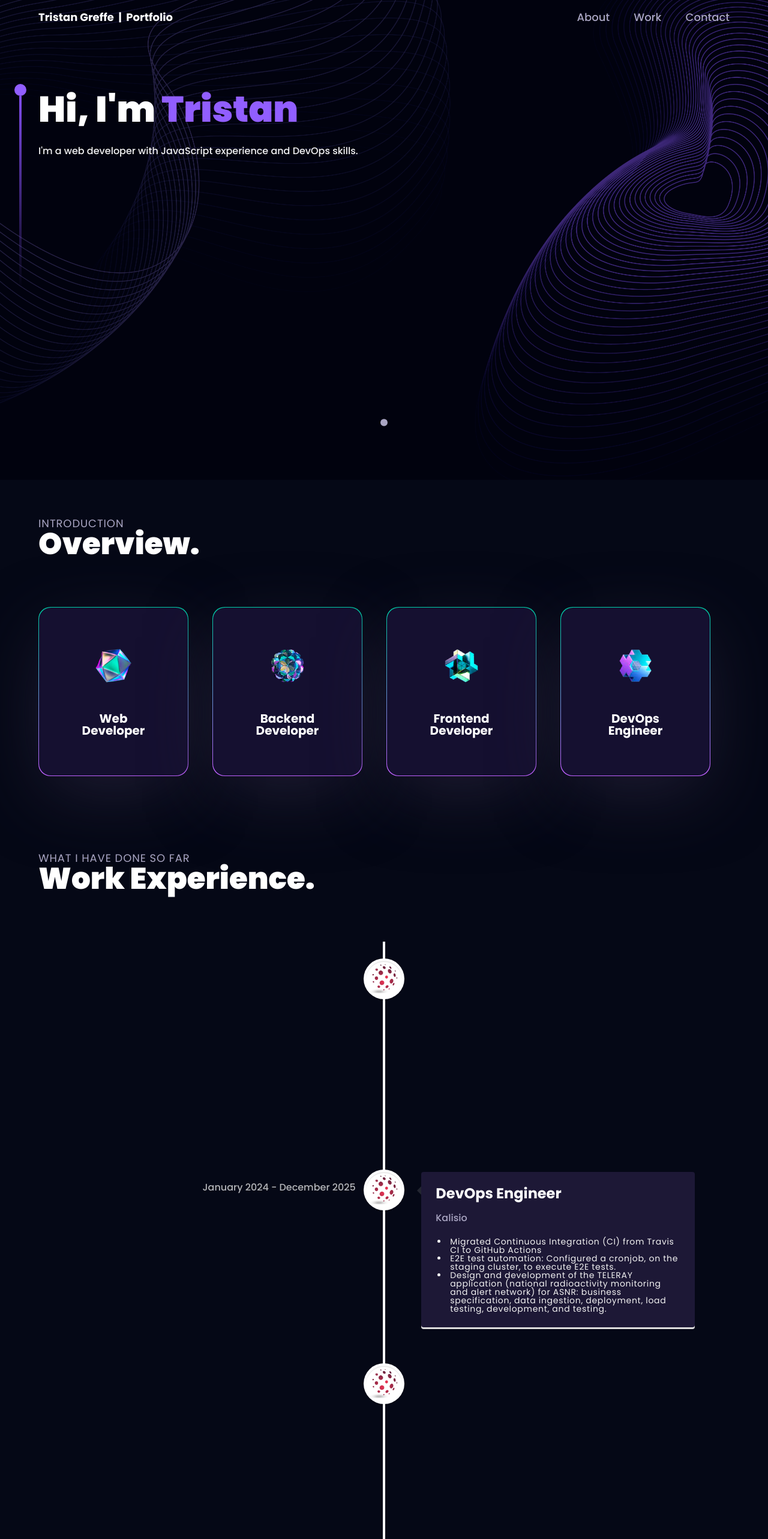
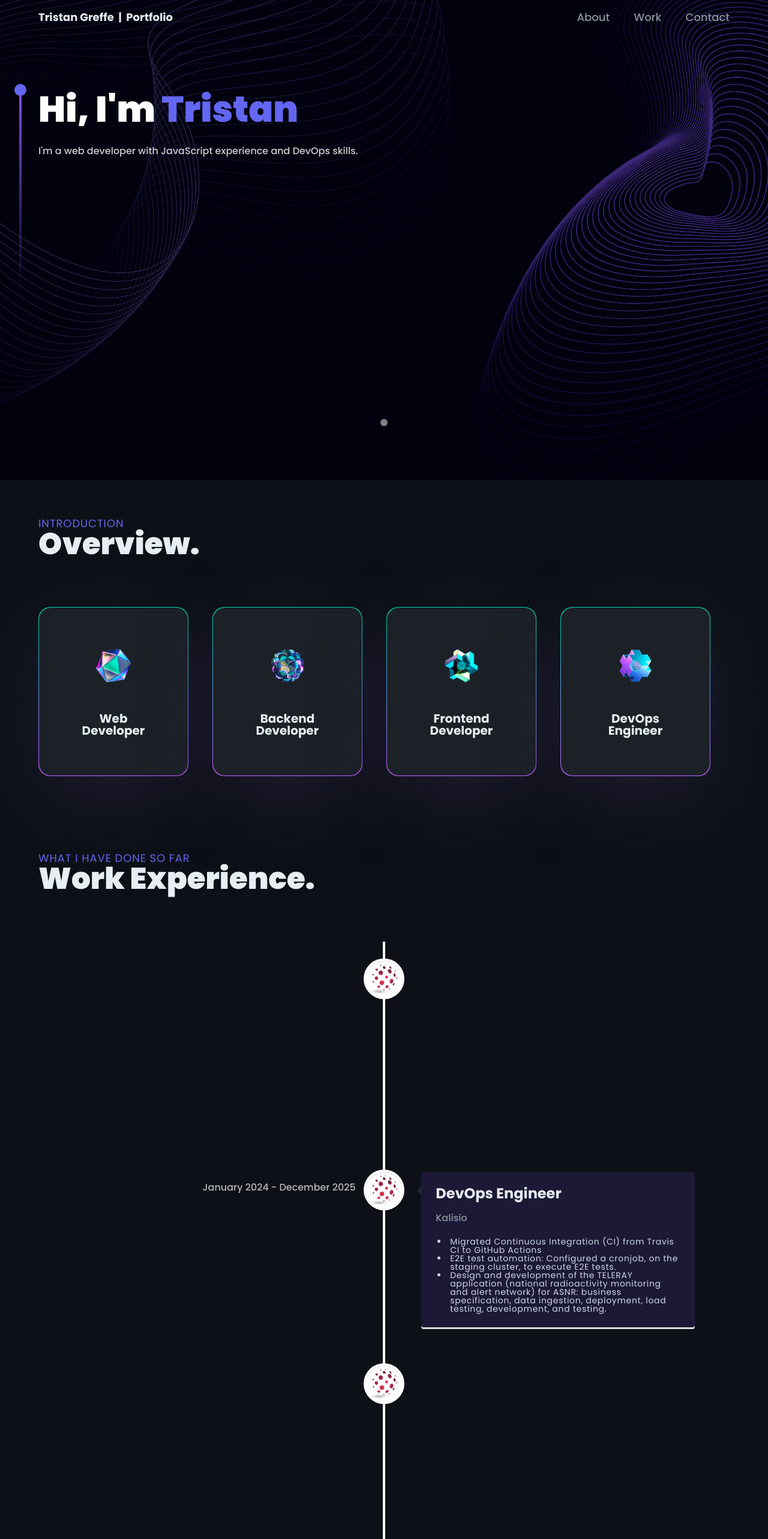
Before and after one commit to tristan-greffe/portfolio, a React (Create React App) app: page / in a window 1280 px wide. Shown: the top 2566 px of the page at 60% size. Built offline with nearby package versions, Linux system fonts and the light colour scheme.

Commit message:
feat: add theme system with dark/light mode and configurable accent color

```diff
--- /dev/null
+++ b/src/context/ThemeContext.jsx
@@ -0,0 +1,35 @@
+import { createContext, useContext, useState, useEffect } from 'react'
+
+export const ACCENT_COLORS = [
+  { name: 'Indigo', value: '#6366f1' },
+  { name: 'Teal', value: '#10b981' },
+  { name: 'Cyan', value: '#06b6d4' },
+  { name: 'Rose', value: '#f43f5e' },
+  { name: 'Amber', value: '#f59e0b' },
+  { name: 'Purple', value: '#a855f7' },
+]
+
+const ThemeContext = createContext(null)
+
+export const ThemeProvider = ({ children }) => {
+  const [theme, setTheme] = useState(() => localStorage.getItem('theme') || 'dark')
+  const [accent, setAccentColor] = useState(() => localStorage.getItem('accent') || '#6366f1')
+
+  useEffect(() => {
+    document.documentElement.setAttribute('data-theme', theme)
+    document.documentElement.style.setProperty('--accent', accent)
+    localStorage.setItem('theme', theme)
+    localStorage.setItem('accent', accent)
+  }, [theme, accent])
+
+  const toggleTheme = () => setTheme(t => t === 'dark' ? 'light' : 'dark')
+  const setAccent = (color) => setAccentColor(color)
+
+  return (
+    <ThemeContext.Provider value={{ theme, accent, toggleTheme, setAccent }}>
+      {children}
+    </ThemeContext.Provider>
+  )
+}
+
+export const useTheme = () => useContext(ThemeContext)
--- a/src/index.js
+++ b/src/index.js
@@ -1,11 +1,14 @@
 import React from 'react'
 import ReactDOM from 'react-dom/client'
+import { ThemeProvider } from './context/ThemeContext'
 import App from './App'
 import './scss/index.scss'
 
 const root = ReactDOM.createRoot(document.getElementById('root'))
 root.render(
   <React.StrictMode>
-    <App />
+    <ThemeProvider>
+      <App />
+    </ThemeProvider>
   </React.StrictMode>
 )
--- a/src/scss/components/about.scss
+++ b/src/scss/components/about.scss
@@ -32,7 +32,7 @@
   align-items: center;
   justify-content: space-evenly;
   border-radius: 20px;
-  background-color: $black-100;
+  background-color: var(--bg-card);
   padding-left: 3rem;
   padding-right: 3rem;
   padding-top: 1.25rem;
@@ -46,6 +46,6 @@
     text-align: center;
     font-size: 20px;
     font-weight: 700;
-    color: $white;
+    color: var(--text-primary);
   }
 }
--- a/src/scss/components/contact.scss
+++ b/src/scss/components/contact.scss
@@ -9,13 +9,13 @@ form {
     span {
       margin-bottom: 1rem;
       font-weight: 500;
-      color: $white;
+      color: var(--text-primary);
     }
     input, textarea {
-      color: $white;
+      color: var(--text-primary);
       border-radius: 0.5rem;
       border-style: none;
-      background-color: $black-100;
+      background-color: var(--bg-card);
       padding-left: 1.5rem;
       padding-right: 1.5rem;
       padding-top: 1rem;
@@ -28,13 +28,13 @@ form {
   button {
     width: fit-content;
     border-radius: 0.75rem;
-    background-color: $black-100;
+    background-color: var(--bg-card);
     padding-left: 2rem;
     padding-right: 2rem;
     padding-top: 0.75rem;
     padding-bottom: 0.75rem;
     font-weight: 700;
-    color: $white;
+    color: var(--text-primary);
     border: none;
   }
 }
--- a/src/scss/components/experience.scss
+++ b/src/scss/components/experience.scss
@@ -21,12 +21,12 @@
   h3 {
     font-size: 24px;
     font-weight: 700;
-    color: $white;
+    color: var(--text-primary);
   }
   p {
     line-height: 1.6;
     font-size: 1rem;
-    color: $white-200;
+    color: var(--text-muted);
   }
 }
 
@@ -38,6 +38,6 @@
     padding-left: 0.25rem;
     font-size: 14px;
     letter-spacing: 0.05em;
-    color: $white-100;
+    color: var(--text-secondary);
   }
 }
--- a/src/scss/components/hero.scss
+++ b/src/scss/components/hero.scss
@@ -36,7 +36,7 @@
       height: 1.25rem;
       width: 1.25rem;
       border-radius: 9999px;
-      background-color: $purple;
+      background-color: var(--accent);
     }
     div:nth-child(2) {
       height: 10rem;
@@ -50,20 +50,20 @@
   h1 {
     margin-top: 2rem;
     font-weight: 900;
-    color: $white;
+    color: #ffffff;
     font-size: 40px;
     @include desktop-screen {
       font-size: 60px;
     }
     span {
-      color: $purple;
+      color: var(--accent);
     }
   }
   p {
     margin-top: 2rem;
     font-size: 16px;
     font-weight: 500;
-    color: $white-100;
+    color: rgba(255, 255, 255, 0.8);
   }
 }
 
@@ -85,14 +85,14 @@
     justify-content: center;
     border-radius: 1.5rem;
     border-width: 4px;
-    border-color: $white-200;
+    border-color: rgba(255, 255, 255, 0.5);
     padding: 0.5rem;
     > div {
       margin-bottom: 0.25rem;
       height: 0.75rem;
       width: 0.75rem;
       border-radius: 9999px;
-      background-color: $white-200;
+      background-color: rgba(255, 255, 255, 0.5);
       transform: translateY(1.25551px) translateZ(0px);
     }
   }
--- a/src/scss/components/navbar.scss
+++ b/src/scss/components/navbar.scss
@@ -27,7 +27,7 @@ nav {
     display: flex;
     align-items: center;
     gap: 0.5rem;
-    color: $white;
+    color: var(--text-primary);
     font-weight: 700;
     font-size: 18px;
     cursor: pointer;
@@ -54,7 +54,7 @@ nav {
       font-weight: 500;
       cursor: pointer;
       &:hover {
-        color: $white;
+        color: var(--text-primary);
       }
     }
   }
@@ -96,14 +96,14 @@ nav {
         cursor: pointer;
         font-size: 16px;
         font-weight: 500;
-        color: $white-200;
+        color: var(--text-muted);
       }
     }
   }
 }
 
 .bg-primary {
-  background-color: $primary;
+  background-color: var(--bg-primary);
 }
 
 .bg-transparent {
@@ -111,11 +111,11 @@ nav {
 }
 
 .text-secondary {
-  color: $white-200;
+  color: var(--text-muted);
 }
 
 .text-white {
-  color: $white;
+  color: var(--text-primary);
 }
 
 .hidden {
--- a/src/scss/components/works.scss
+++ b/src/scss/components/works.scss
@@ -8,7 +8,7 @@
 .project-card {
   width: 100%;
   border-radius: 1rem;
-  background-color: $black-100;
+  background-color: var(--bg-card);
   padding: 1.25rem;
   @include desktop-screen {
     width: 300px;
@@ -51,12 +51,12 @@
   h3 {
     font-size: 24px;
     font-weight: 700;
-    color: $white;
+    color: var(--text-primary);
   }
   p {
     margin-top: 0.5rem;
     font-size: 14px;
-    color: $white-200;
+    color: var(--text-muted);
   }
 }
 
--- a/src/scss/reset.scss
+++ b/src/scss/reset.scss
@@ -20,8 +20,10 @@ footer, header, nav, section, main {
 
 body {
   line-height: 1;
-  background-color: $primary;
+  background-color: var(--bg-primary);
+  color: var(--text-primary);
   font-family: "Poppins", sans-serif;
+  transition: background-color 0.3s ease, color 0.3s ease;
 }
 
 ol, ul {
--- a/src/scss/utils.scss
+++ b/src/scss/utils.scss
@@ -23,7 +23,7 @@ section {
     font-size: 14px;
     text-transform: uppercase;
     letter-spacing: 0.05em;
-    color: $white-200;
+    color: var(--accent);
     @include desktop-screen {
       font-size: 18px;
     }
@@ -31,7 +31,7 @@ section {
   h2 {
     font-weight: 900;
     font-size: 30px;
-    color: $white;
+    color: var(--text-primary);
     @include desktop-screen {
       font-size: 50px;
     }
@@ -43,7 +43,7 @@ section {
   max-width: 48rem;
   font-size: 17px;
   line-height: 30px;
-  color: $white-200;
+  color: var(--text-muted);
   opacity: 1;
   transform: none;
 }
--- a/src/scss/variables.scss
+++ b/src/scss/variables.scss
@@ -1,6 +1,27 @@
-$primary: rgb(5 8 22 / 1);
-$white: rgb(255 255 255 / 1);
-$white-100: rgb(243 243 243 / 1);
-$white-200: rgb(170 166 195 / 1);
-$black-100: rgb(21 16 48 / 1);
-$purple: rgb(145 94 255 / 1);
+// Dark mode (default)
+:root {
+  --bg-primary: #0d1117;
+  --bg-secondary: #161b22;
+  --bg-card: #1c2128;
+  --text-primary: #e6edf3;
+  --text-secondary: #cdd9e5;
+  --text-muted: #8b949e;
+  --border: rgba(255, 255, 255, 0.08);
+  --shadow: rgba(0, 0, 0, 0.4);
+  --accent: #6366f1;
+  --accent-muted: rgba(99, 102, 241, 0.15);
+}
+
+// Light mode
+[data-theme="light"] {
+  --bg-primary: #f0f0eb;
+  --bg-secondary: #e8e8e2;
+  --bg-card: #ffffff;
+  --text-primary: #1a2e2e;
+  --text-secondary: #374151;
+  --text-muted: #6b7280;
+  --border: rgba(0, 0, 0, 0.08);
+  --shadow: rgba(0, 0, 0, 0.08);
+  --accent: #6366f1;
+  --accent-muted: rgba(99, 102, 241, 0.1);
+}
```
